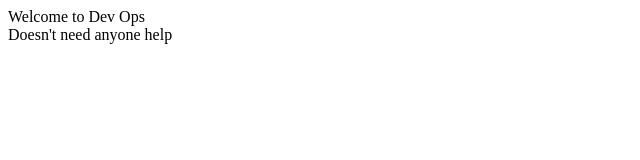
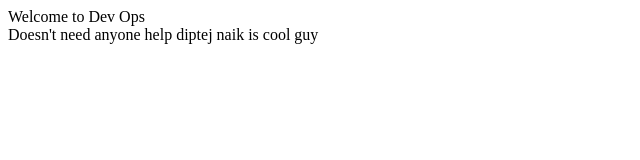
Before and after one commit to Diptej22/myrepo, a plain HTML site: page index.html in a window 1280 px wide. Shown: the whole page, without its empty margins (0-640 px from the left). Drawn offline with Linux system fonts and the light colour scheme.

Commit message:
not needed

```diff
--- a/index.html
+++ b/index.html
@@ -7,6 +7,8 @@
 <body>
     <div class="container">
         Doesn't need anyone help
+
+        diptej naik is cool guy
     </div>
 </body>
 </html>
```
